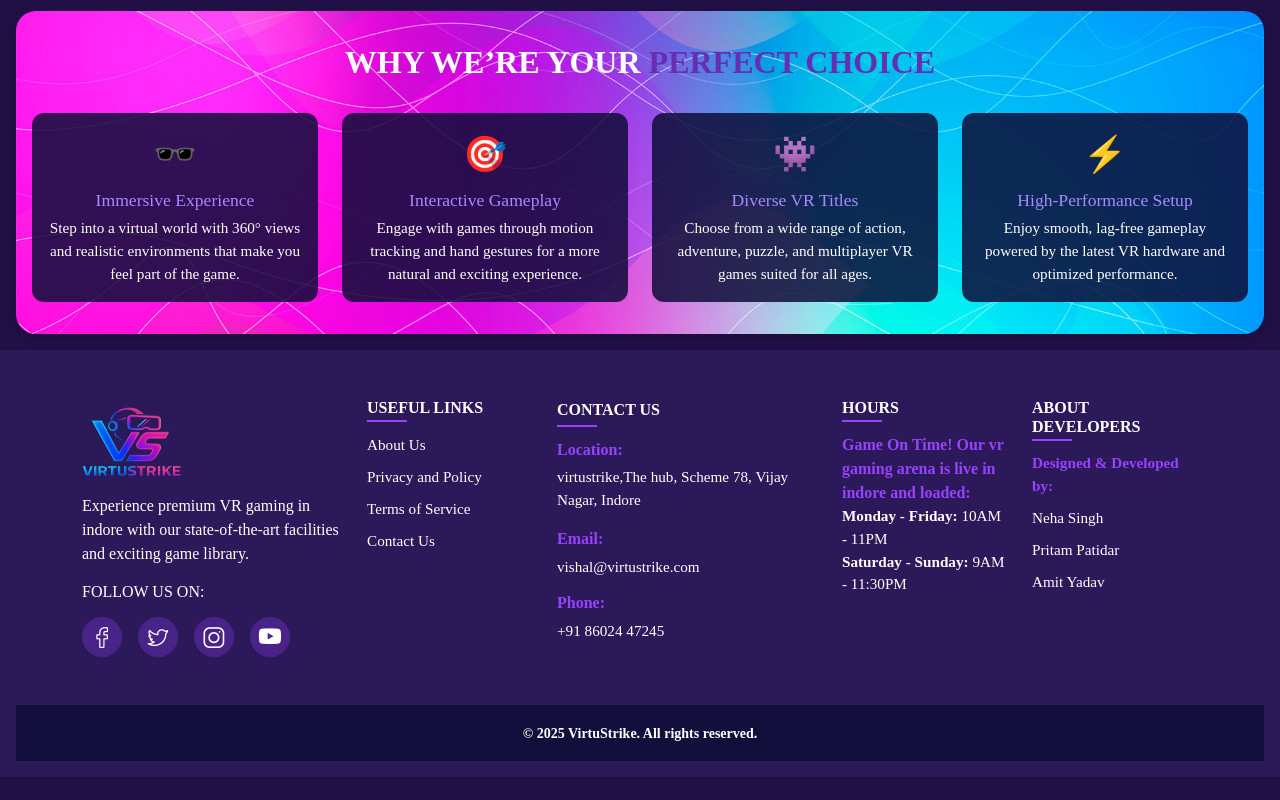
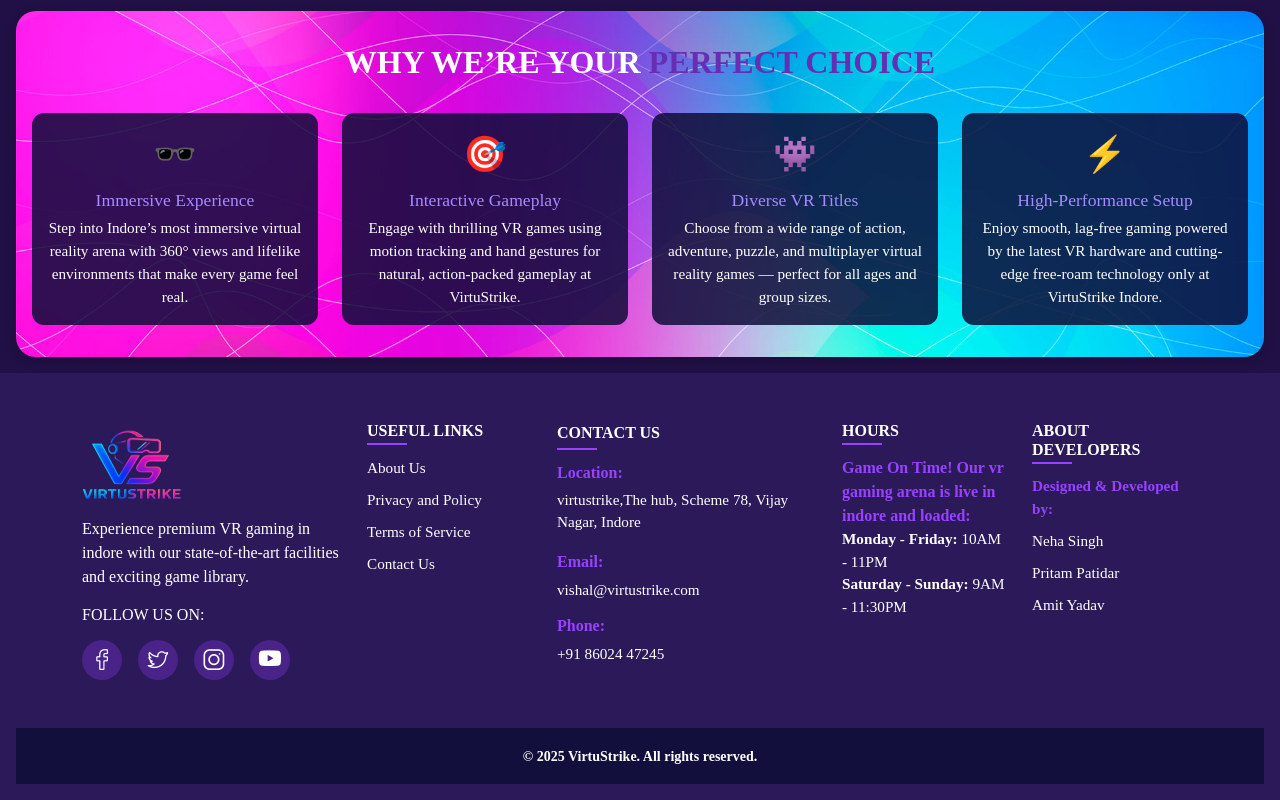
Before and after one commit to vishalsoni123123/virtustrike-fe, an Angular app: page / in a window 1280 px wide. Shown: the part 2166-2966 px from the top of the page. Before the commit the page ends 2943 px from the top, so only its background shows below. Built offline with nearby package versions, Linux system fonts and the light colour scheme; what lightgallery, ng2-charts, ngx-image-cropper, ngx-owl-carousel-o would draw is missing.

Commit message:
Update feature descriptions in why-choose-us componentWY CHOSSE US PAGE

```diff
--- a/src/app/components/common/why-choose-us/why-choose-us.component.html
+++ b/src/app/components/common/why-choose-us/why-choose-us.component.html
@@ -6,27 +6,27 @@
         <div class="feature-box">
             <div class="icon">🕶️</div>
             <h3>Immersive Experience</h3>
-            <p>Step into a virtual world with 360° views and realistic environments that make you feel part of the game.
+            <p>Step into Indore’s most immersive virtual reality arena with 360° views and lifelike environments that make every game feel real.
             </p>
         </div>
 
         <div class="feature-box">
             <div class="icon">🎯</div>
             <h3>Interactive Gameplay</h3>
-            <p>Engage with games through motion tracking and hand gestures for a more natural and exciting experience.
+            <p>Engage with thrilling VR games using motion tracking and hand gestures for natural, action-packed gameplay at VirtuStrike.
             </p>
         </div>
 
         <div class="feature-box">
             <div class="icon">👾</div>
             <h3>Diverse VR Titles</h3>
-            <p>Choose from a wide range of action, adventure, puzzle, and multiplayer VR games suited for all ages.</p>
+            <p>Choose from a wide range of action, adventure, puzzle, and multiplayer virtual reality games — perfect for all ages and group sizes.</p>
         </div>
 
         <div class="feature-box">
             <div class="icon">⚡</div>
             <h3>High-Performance Setup</h3>
-            <p>Enjoy smooth, lag-free gameplay powered by the latest VR hardware and optimized performance.</p>
+            <p>Enjoy smooth, lag-free gaming powered by the latest VR hardware and cutting-edge free-roam technology only at VirtuStrike Indore.</p>
         </div>
     </div>
 </section>
```
